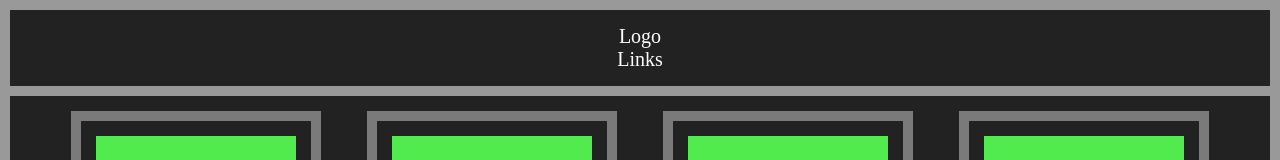
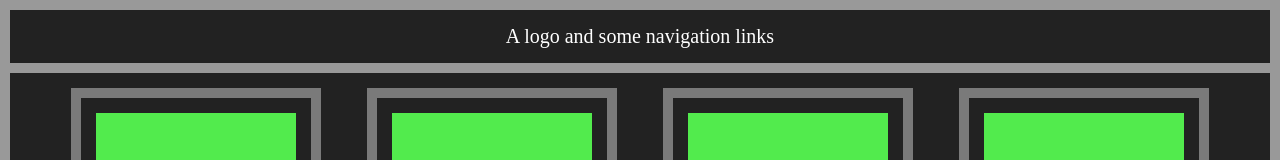
Before and after one commit to toggle-dev0/my_vercel_deploy, a React (Create React App) app: page / in a window 1280 px wide. Shown: the top 160 px of the page. Built offline with nearby package versions, Linux system fonts and the light colour scheme.

Commit message:
modified Header component

```diff
--- a/src/components/Header/Header.jsx
+++ b/src/components/Header/Header.jsx
@@ -3,8 +3,7 @@
 const Header = () => {
   return (
     <div className='Header'>
-        <div>Logo</div>
-        <div>Links</div>
+        <div>A logo and some navigation links</div>
     </div>
   )
 }
```
